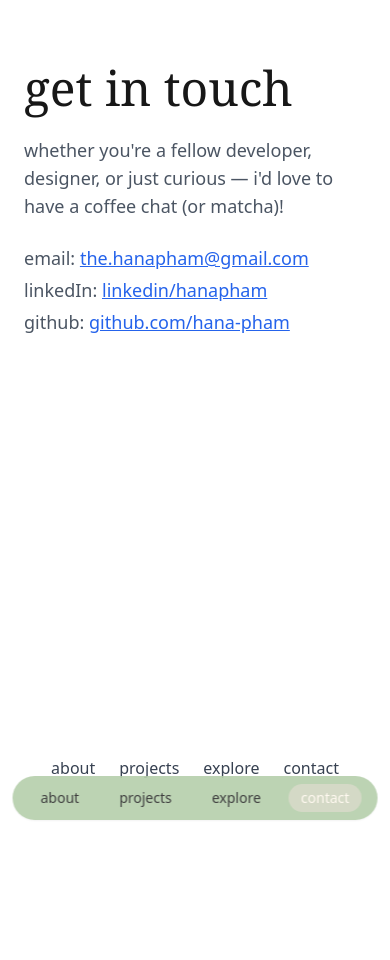
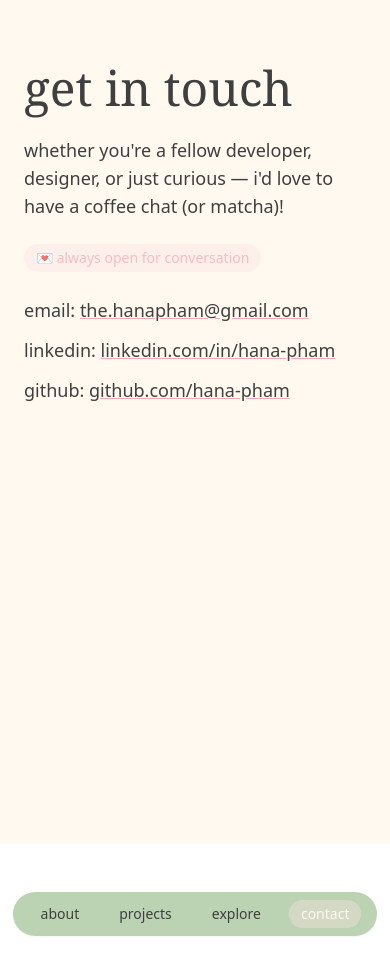
Before and after one commit to Hana-pham/HanaPortfolio, a Next.js app: page /contact in a window 390 px wide. Before the commit the page ends 844 px from the top, so only its background shows below. Built offline with nearby package versions, Linux system fonts and the light colour scheme.

Commit message:
change layout for consistancy

```diff
--- a/src/app/contact/page.tsx
+++ b/src/app/contact/page.tsx
@@ -1,74 +1,36 @@
 'use client';
 
 import React from 'react';
-import Link from "next/link";
-import MobileNav from "@/components/MobileNav";
-
+import Link from 'next/link';
+import MobileNav from '@/components/MobileNav';
 
 export default function ContactPage() {
   return (
     <>
-    <main className="min-h-screen flex flex-col md:flex-row justify-between px-6 md:px-12 py-16 md:py-24 font-sans">
+      <main className="min-h-screen flex flex-col md:flex-row justify-between px-6 md:px-12 py-16 md:py-24 font-sans bg-cream">
         <div className="max-w-xl space-y-6">
-        <h1 className="text-5xl font-serif lowercase">get in touch</h1>
-        <p className="text-lg text-gray-600">
-          whether you're a fellow developer, designer, or just curious — i'd love to have a coffee chat (or matcha)!
-        </p>
-        <div className="max-w-xl space-y-1">
-          <p className="text-lg text-gray-600">
-            email:{" "}
-            <a
-              href="mailto:the.hanapham@gmail.com"
-              className="text-blue-600 underline hover:text-blue-800"
-            >
-              the.hanapham@gmail.com
-            </a>
-          </p>
-          <p className="text-lg text-gray-600">
-            linkedIn:{" "}
-            <a
-              href="https://www.linkedin.com/in/hana-pham-601a551b0/"
-              target="_blank"
-              className="text-blue-600 underline hover:text-blue-800"
-            >
-              linkedin/hanapham
-            </a>
-          </p>
-          <p className="text-lg text-gray-600">
-            github:{" "}
-            <a
-              href="https://github.com/Hana-pham"
-              target="_blank"
-              className="text-blue-600 underline hover:text-blue-800"
-            >
-              github.com/hana-pham
-            </a>
-          </p>
+          <h1 className="text-5xl font-serif lowercase text-dark-grey">get in touch</h1>
+          <p className="text-lg text-dark-grey">whether you're a fellow developer, designer, or just curious — i'd love to have a coffee chat (or matcha)!</p>
+          <div className="inline-flex items-center gap-2 bg-light-pink/60 text-dark-pink text-sm px-3 py-1 rounded-full animate-pulse w-fit">
+            💌 always open for conversation
+          </div>
+
+          <div className="mt-6 space-y-3">
+            <p className="text-lg text-dark-grey">email: <a href="mailto:the.hanapham@gmail.com" className="underline decoration-dark-pink hover:text-dark-pink transition-colors">the.hanapham@gmail.com</a></p>
+            <p className="text-lg text-dark-grey">linkedin: <a href="https://www.linkedin.com/in/hana-pham-601a551b0/" target="_blank" className="underline decoration-dark-pink hover:text-dark-pink transition-colors">linkedin.com/in/hana-pham</a></p>
+            <p className="text-lg text-dark-grey">github: <a href="https://github.com/Hana-pham" target="_blank" className="underline decoration-dark-pink hover:text-dark-pink transition-colors">github.com/hana-pham</a></p>
           </div>
         </div>
 
-
-      {/* Right nav (desktop) */}
         <div className="hidden md:flex items-center">
           <nav className="flex flex-col space-y-6 text-lg text-gray-700">
-          <Link href="/" className="hover:underline">about</Link>
-          <Link href="/projects" className="hover:underline">projects</Link>
-          <Link href="/explore" className="hover:underline">explore</Link>
-          <Link href="/contact" className="hover:underline">contact</Link>
-        </nav>
-      </div>
-
-      {/* Bottom nav (mobile only) */}
-      <div className="md:hidden mt-12">
-        <nav className="flex justify-center space-x-6 text-base text-gray-700">
-          <Link href="/" className="hover:underline">about</Link>
-          <Link href="/projects" className="hover:underline">projects</Link>
-          <Link href="/explore" className="hover:underline">explore</Link>
-          <Link href="/contact" className="hover:underline">contact</Link>
+            <Link href="/">about</Link>
+            <Link href="/projects">projects</Link>
+            <Link href="/explore">explore</Link>
+            <Link href="/contact">contact</Link>
           </nav>
         </div>
       </main>
-        {/* Mobile bottom nav */}
       <MobileNav />
     </>
   );
--- a/src/app/explore/page.tsx
+++ b/src/app/explore/page.tsx
@@ -1,73 +1,44 @@
 'use client';
 
-import React from 'react';
-import Link from "next/link";
-import MobileNav from "@/components/MobileNav";
-
+import Link from 'next/link';
+import MobileNav from '@/components/MobileNav';
 
 export default function ExplorePage() {
   return (
     <>
       <main className="min-h-screen flex flex-col md:flex-row justify-between px-6 md:px-12 py-16 md:py-24 font-sans bg-cream">
-
-      {/* Left content */}
         <div className="max-w-xl space-y-6">
-        <h1 className="text-5xl font-serif lowercase text-dark-grey">
-          some articles i found and takeaways
-        </h1>
-
-        <p className="text-lg text-dark-grey">
-          i’m still sorting through ideas and steeping in what i've been reading — this space will slowly🍓🍵
-        </p>
-
+          <h1 className="text-5xl font-serif lowercase text-dark-grey">some articles i found and takeaways</h1>
+          <p className="text-lg text-dark-grey">i’m still sorting through ideas and steeping in what i've been reading — this space will slowly bloom with collected thoughts 🍓🍵</p>
           <div className="inline-flex items-center gap-2 bg-light-pink/60 text-dark-pink text-sm px-3 py-1 rounded-full animate-pulse w-fit">
             🧷 work in progress — reflections loading
           </div>
 
           <div className="mt-8 grid gap-6 md:grid-cols-2">
-          {/* Card 1 */}
-          <div className="p-6 border border-dashed border-matcha/40 rounded-xl bg-white/50 backdrop-blur-sm shadow-sm hover:shadow-md transition-shadow duration-300">
-            <h3 className="text-lg font-medium text-dark-grey lowercase">
-              ai ethics & creative trust
-            </h3>
-            <p className="text-sm text-gray-500 mt-2">
-              a few questions still stirring around consent, authorship, and co-creation — notes to come soon.
-            </p>
+            <div className="p-6 border border-dashed border-matcha/40 rounded-xl bg-white/50">
+              <h3 className="text-lg font-medium text-dark-grey lowercase">ai ethics & creative trust</h3>
+              <p className="text-sm text-gray-500 mt-2">a few questions still stirring around consent, authorship, and co-creation — notes to come soon.</p>
             </div>
-
-          {/* Card 2 */}
-          <div className="p-6 border border-dashed border-matcha/40 rounded-xl bg-white/50 backdrop-blur-sm shadow-sm hover:shadow-md transition-shadow duration-300">
-            <h3 className="text-lg font-medium text-dark-grey lowercase">
-              emotional design in tech
-            </h3>
-            <p className="text-sm text-gray-500 mt-2">
-              exploring interfaces that feel emotionally aware, generous, and a bit whimsical.
-            </p>
+            <div className="p-6 border border-dashed border-matcha/40 rounded-xl bg-white/50">
+              <h3 className="text-lg font-medium text-dark-grey lowercase">designing with softness</h3>
+              <p className="text-sm text-gray-500 mt-2">exploring interfaces that feel emotionally aware, generous, and a bit whimsical.</p>
             </div>
-
-          {/* Card 3 */}
-          <div className="p-6 border border-dashed border-matcha/40 rounded-xl bg-white/50 backdrop-blur-sm shadow-sm hover:shadow-md transition-shadow duration-300">
-            <h3 className="text-lg font-medium text-dark-grey lowercase">
-              productivity ≠ self-worth
-            </h3>
-            <p className="text-sm text-gray-500 mt-2">
-              reflecting on the trap of optimization culture and how slowness can also be smart.
-            </p>
+            <div className="p-6 border border-dashed border-matcha/40 rounded-xl bg-white/50">
+              <h3 className="text-lg font-medium text-dark-grey lowercase">productivity ≠ self-worth</h3>
+              <p className="text-sm text-gray-500 mt-2">reflecting on the trap of optimization culture and how slowness can also be smart.</p>
             </div>
           </div>
         </div>
 
-      {/* Right nav (desktop) */}
         <div className="hidden md:flex items-center">
           <nav className="flex flex-col space-y-6 text-lg text-gray-700">
-          <Link href="/" className="hover:underline">about</Link>
-          <Link href="/projects" className="hover:underline">projects</Link>
-          <Link href="/explore" className="hover:underline">explore</Link>
-          <Link href="/contact" className="hover:underline">contact</Link>
+            <Link href="/">about</Link>
+            <Link href="/projects">projects</Link>
+            <Link href="/explore">explore</Link>
+            <Link href="/contact">contact</Link>
           </nav>
         </div>
       </main>
-          {/* Mobile bottom nav */}
       <MobileNav />
     </>
   );
--- a/src/app/page.tsx
+++ b/src/app/page.tsx
@@ -1,50 +1,39 @@
 'use client';
 
-import React from 'react';
-import Link from "next/link";
-import MobileNav from "@/components/MobileNav";
-
+import Link from 'next/link';
+import MobileNav from '@/components/MobileNav';
 
 export default function Home() {
   return (
     <>
       <main className="min-h-screen flex flex-col md:flex-row justify-between px-6 md:px-12 py-16 md:py-24 font-sans bg-cream">
-
-        {/* Left content */}
         <div className="max-w-xl space-y-6">
           <h1 className="text-5xl font-serif lowercase text-transparent bg-strawberry bg-clip-text bg-[length:200%_200%] animate-gradient-flow">
             hana pham
           </h1>
-
           <p className="text-lg text-dark-grey">
             third-year service analyst with deep experience across tech operations — including data, development, security, and networking. now transitioning into QA and platform engineering.
           </p>
-
           <p className="text-lg text-dark-grey">
             i bring curiosity, precision, and a strong user-focus to every project — with a growing interest in building smarter, AI-enhanced experiences.
           </p>
-
           <p className="text-lg text-dark-grey">
             i build to learn — and seek collaborators who do the same. connection isn’t sentimental; it’s strategic. the right ones push the work forward.
           </p>
-
           <div className="inline-flex items-center gap-2 bg-light-pink/60 text-dark-pink text-sm px-3 py-1 rounded-full animate-pulse w-fit">
             🌱 currently evolving — one thoughtful build at a time
           </div>
         </div>
 
-        {/* Right nav (desktop) */}
         <div className="hidden md:flex items-center">
           <nav className="flex flex-col space-y-6 text-lg text-gray-700">
-            <Link href="/" className="hover:underline">about</Link>
-            <Link href="/projects" className="hover:underline">projects</Link>
-            <Link href="/explore" className="hover:underline">explore</Link>
-            <Link href="/contact" className="hover:underline">contact</Link>
+            <Link href="/">about</Link>
+            <Link href="/projects">projects</Link>
+            <Link href="/explore">explore</Link>
+            <Link href="/contact">contact</Link>
           </nav>
         </div>
       </main>
-
-      {/* Mobile bottom nav */}
       <MobileNav />
     </>
   );
--- a/src/app/projects/page.tsx
+++ b/src/app/projects/page.tsx
@@ -1,16 +1,12 @@
 'use client';
 
-import React from 'react';
-import Link from "next/link";
-import MobileNav from "@/components/MobileNav";
-
+import Link from 'next/link';
+import MobileNav from '@/components/MobileNav';
 
 export default function ProjectsPage() {
   return (
     <>
       <main className="min-h-screen flex flex-col md:flex-row justify-between px-6 md:px-12 py-16 md:py-24 font-sans bg-cream">
-
-      {/* Left content */}
         <div className="max-w-xl space-y-6">
           <h1 className="text-5xl font-serif lowercase text-dark-grey">
           what i have been building
@@ -43,18 +39,16 @@ export default function ProjectsPage() {
 
         </div>
       </div>
-
       {/* Right nav (desktop) */}
         <div className="hidden md:flex items-center">
           <nav className="flex flex-col space-y-6 text-lg text-gray-700">
-          <Link href="/" className="hover:underline">about</Link>
-          <Link href="/projects" className="hover:underline">projects</Link>
-          <Link href="/explore" className="hover:underline">explore</Link>
-          <Link href="/contact" className="hover:underline">contact</Link>
+            <Link href="/">about</Link>
+            <Link href="/projects">projects</Link>
+            <Link href="/explore">explore</Link>
+            <Link href="/contact">contact</Link>
           </nav>
         </div>
       </main>
-          {/* Mobile bottom nav */}
       <MobileNav />
     </>
   );
--- a/src/components/MobileNav.tsx
+++ b/src/components/MobileNav.tsx
@@ -13,7 +13,8 @@ export default function MobileNav() {
   ];
 
   return (
-    <div className="md:hidden fixed bottom-6 left-1/2 -translate-x-1/2 bg-matcha/80 px-4 py-2 rounded-full flex gap-4 backdrop-blur shadow-sm z-50">
+    <div className="md:hidden mt-12 mb-6 flex justify-center">
+      <div className="bg-matcha/80 px-4 py-2 rounded-full flex gap-4 backdrop-blur shadow-sm">
         {navItems.map((item) => {
           const isActive = pathname === item.href;
           return (
@@ -31,5 +32,6 @@ export default function MobileNav() {
           );
         })}
       </div>
+    </div>
   );
 }
```
Lines whose indentation alone changed are shown as unchanged.
